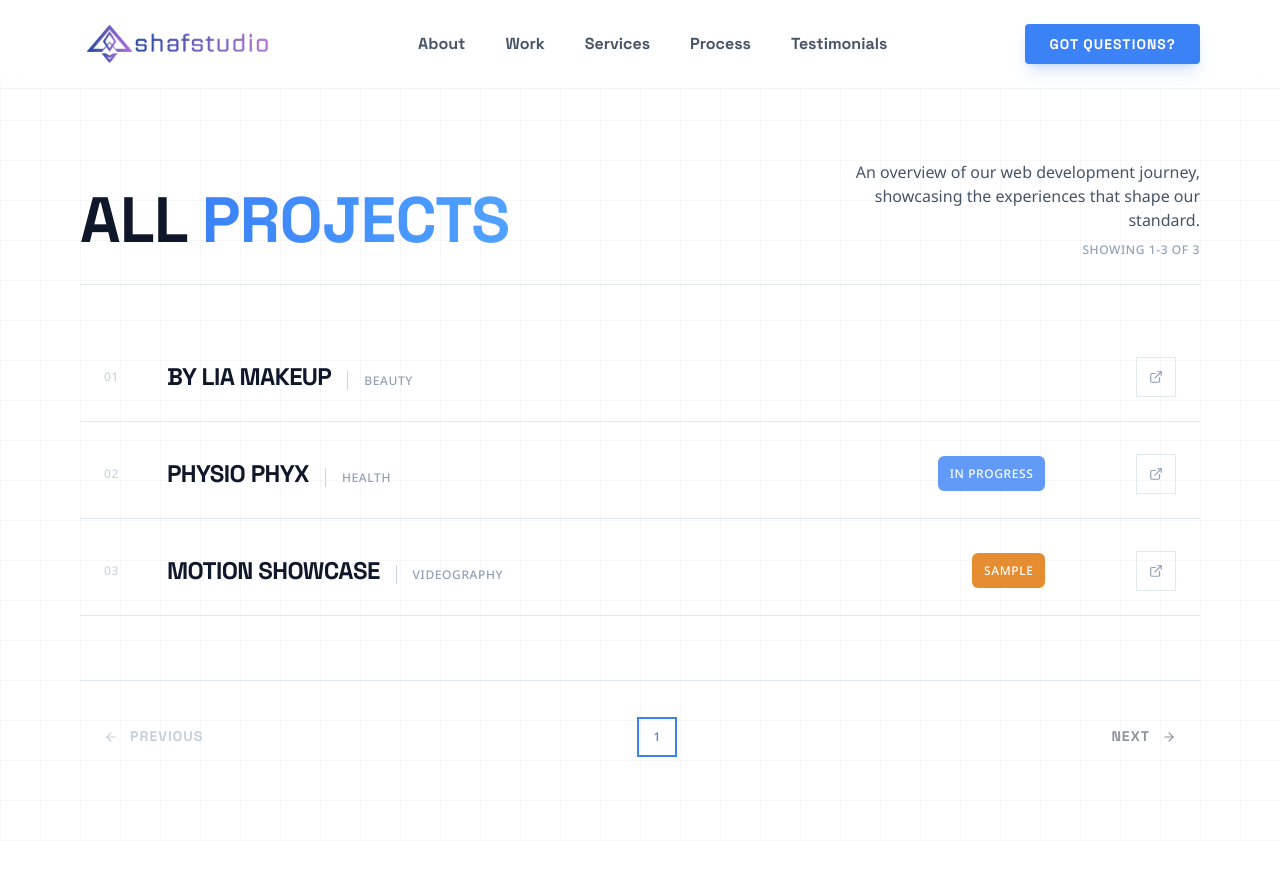
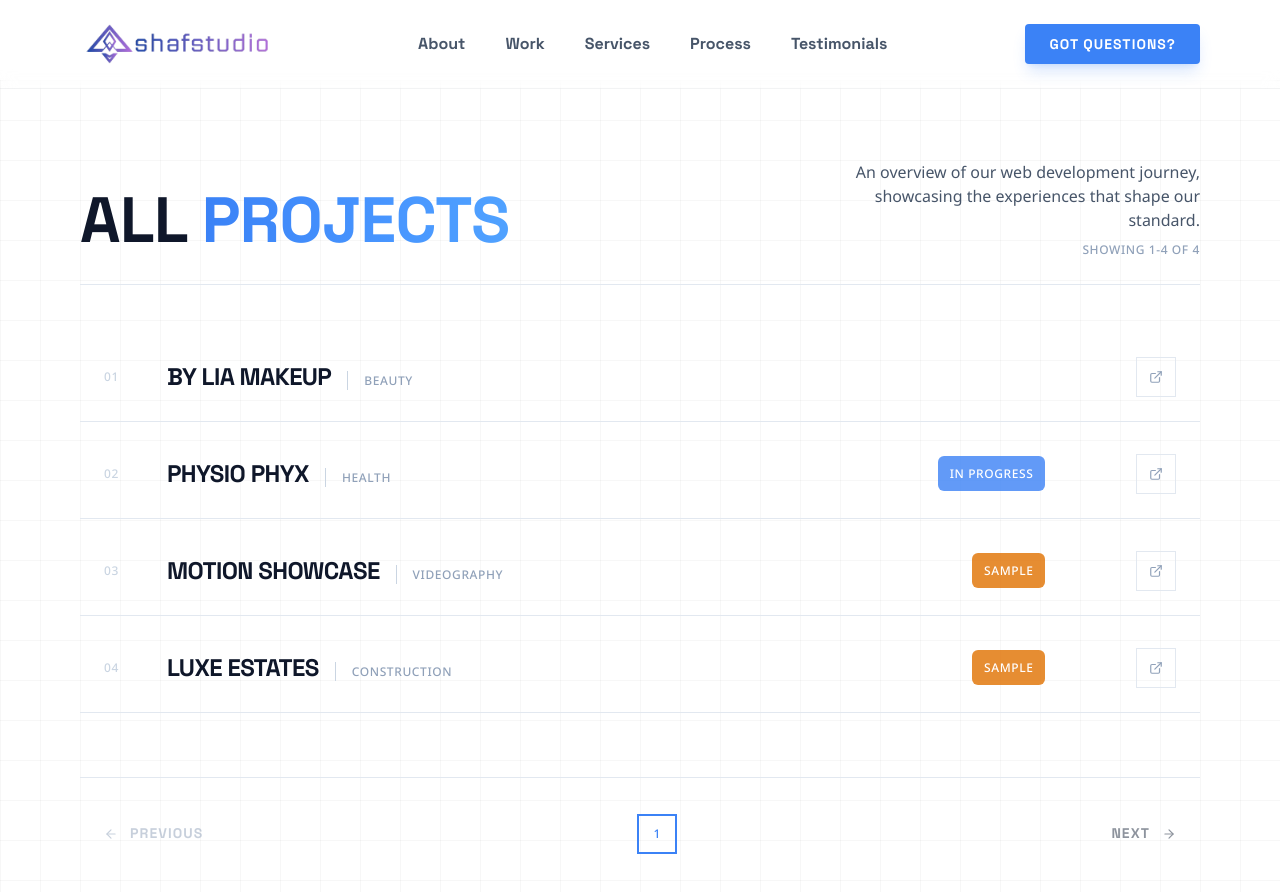
Before and after one commit to adshaf/shafstudio-official, a Next.js app: page /projects in a window 1280 px wide. Shown: the top 892 px of the page. Before the commit the page ends 841 px from the top, so only its background shows below. Built offline with nearby package versions, Linux system fonts and the light colour scheme.

Commit message:
added construction website

```diff
--- a/app/constants/projects.ts
+++ b/app/constants/projects.ts
@@ -40,6 +40,16 @@ export const PROJECTS: Project[] = [
     link: "https://videography-website.vercel.app/",
     status: "sample"
   },
+  {
+    id: 4,
+    category: "Construction",
+    title: "Luxe Estates",
+    image: "/assets/images/projects/construction-website-hero.jpg",
+    clipClass: "tech-clip-tl",
+    isFeatured: true,
+    link: "https://construction-website-beta-jet.vercel.app/",
+    status: "sample"
+  },
 ];
 
 export const getFeaturedProjects = () => PROJECTS.filter((p) => p.isFeatured);
```
Also changed, not shown: public/assets/images/projects/construction-website-hero.jpg (added).
